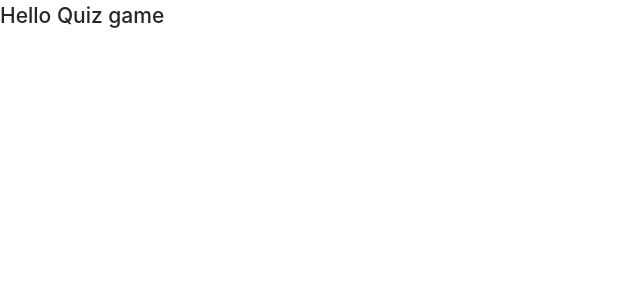
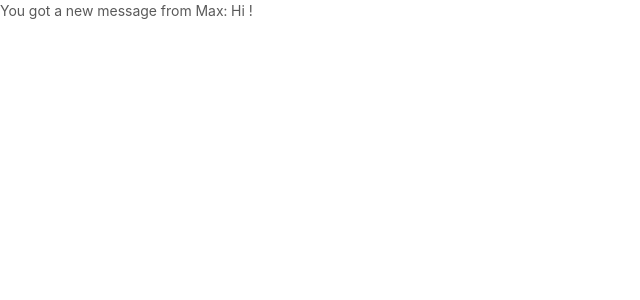
Before and after one commit to walidMahjoub/QuizGame-front, a React app: page / in a window 1280 px wide. Shown: the top 300 px of the page, without its empty margins (0-640 px from the left). Built offline with nearby package versions, Linux system fonts and the light colour scheme.

Commit message:
typescript setup

```diff
--- /dev/null
+++ b/src/App.js
@@ -0,0 +1,11 @@
+import React from 'react'
+
+const App = () => {
+  return (
+    <div>
+      hello
+    </div>
+  )
+}
+
+export default App
--- /dev/null
+++ b/src/Message.tsx
@@ -0,0 +1,18 @@
+import * as React from 'react'
+
+class Message extends React.Component<MessageProps> {
+  render() {
+    return (
+      <div>
+        {`You got a new message from ${this.props.from}: ${this.props.body}`}
+      </div>
+    )
+  }
+}
+
+interface MessageProps {
+  body: string
+  from: string
+}
+
+export default Message
--- /dev/null
+++ b/src/index.tsx
@@ -0,0 +1,18 @@
+import * as React from "react";
+import * as ReactDOM from "react-dom";
+import { BrowserRouter as Router, Route } from "react-router-dom";
+
+import Message from "./Message";
+import App from "./App";
+
+ReactDOM.render(
+  <Router>
+    <Route
+      exact
+      path="/"
+      component={() => <Message from="Max" body="Hi !" />}
+    />
+    <Route exact path="/app" component={App} />
+  </Router>,
+  document.getElementById("root")
+);
--- a/webpack.config.js
+++ b/webpack.config.js
@@ -5,7 +5,7 @@ const path = require("path")
 
 module.exports = (argv = {}) => ({
     entry: {
-        bundle: "./src/index.js"
+        bundle: "./src/index.tsx"
     },
     output: {
         path: path.resolve(__dirname, "dist"),
@@ -14,6 +14,13 @@ module.exports = (argv = {}) => ({
     },
     module: {
         rules: [
+            {
+                test: /\.tsx?$/,
+                exclude: /node_modules/,
+                use: {
+                    loader: "ts-loader"
+                }
+            },
             {
                 test: /\.js$/,
                 exclude: /node_modules/,
@@ -83,7 +90,7 @@ module.exports = (argv = {}) => ({
         })
     ],
     resolve: {
-        extensions: [".js"],
+        extensions: [".ts", ".tsx",".js"],
         alias: {
             actions: path.resolve(__dirname, "./src/actions/"),
             reducers: path.resolve(__dirname, "./src/reducers/"),
```
Also changed, not shown: package.json (+6 -6 lines), tsconfig.json (added, +14 -0 lines), 2 other files (tests, documents, lock files or other folders).
